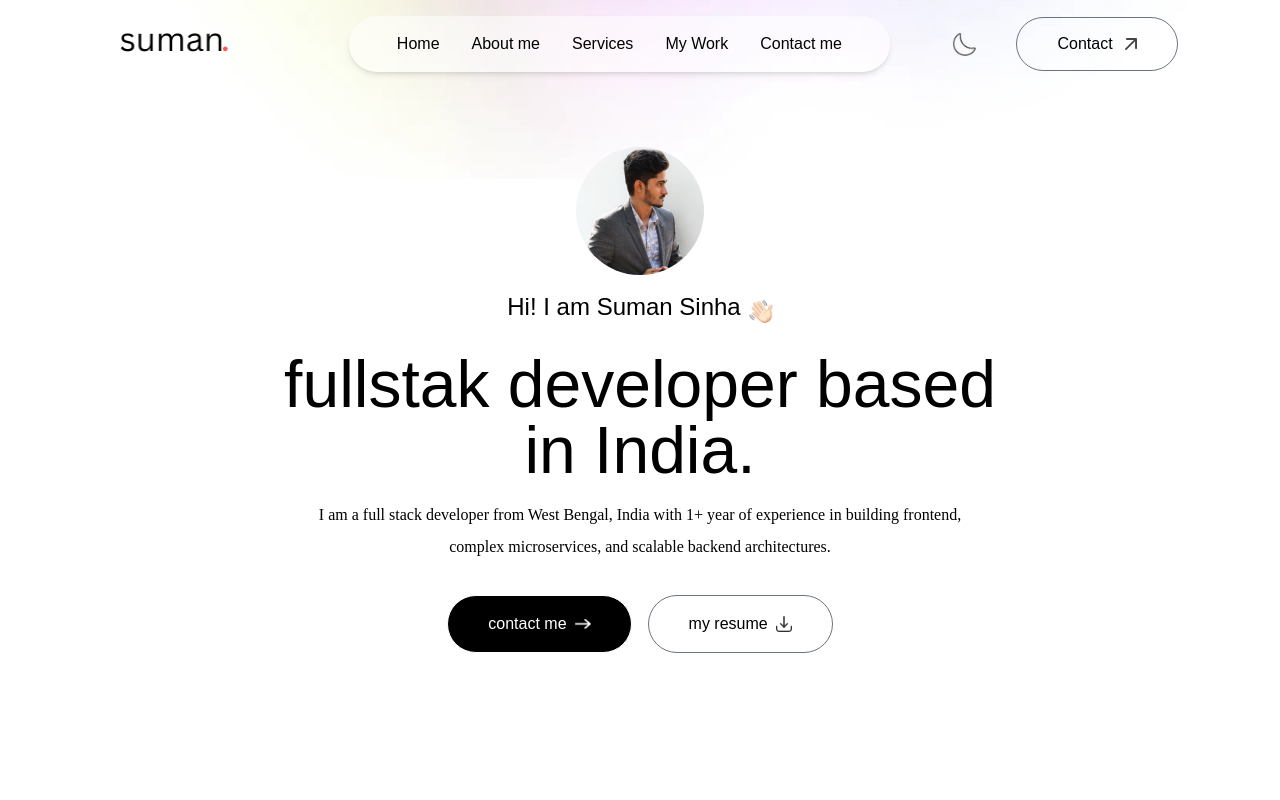
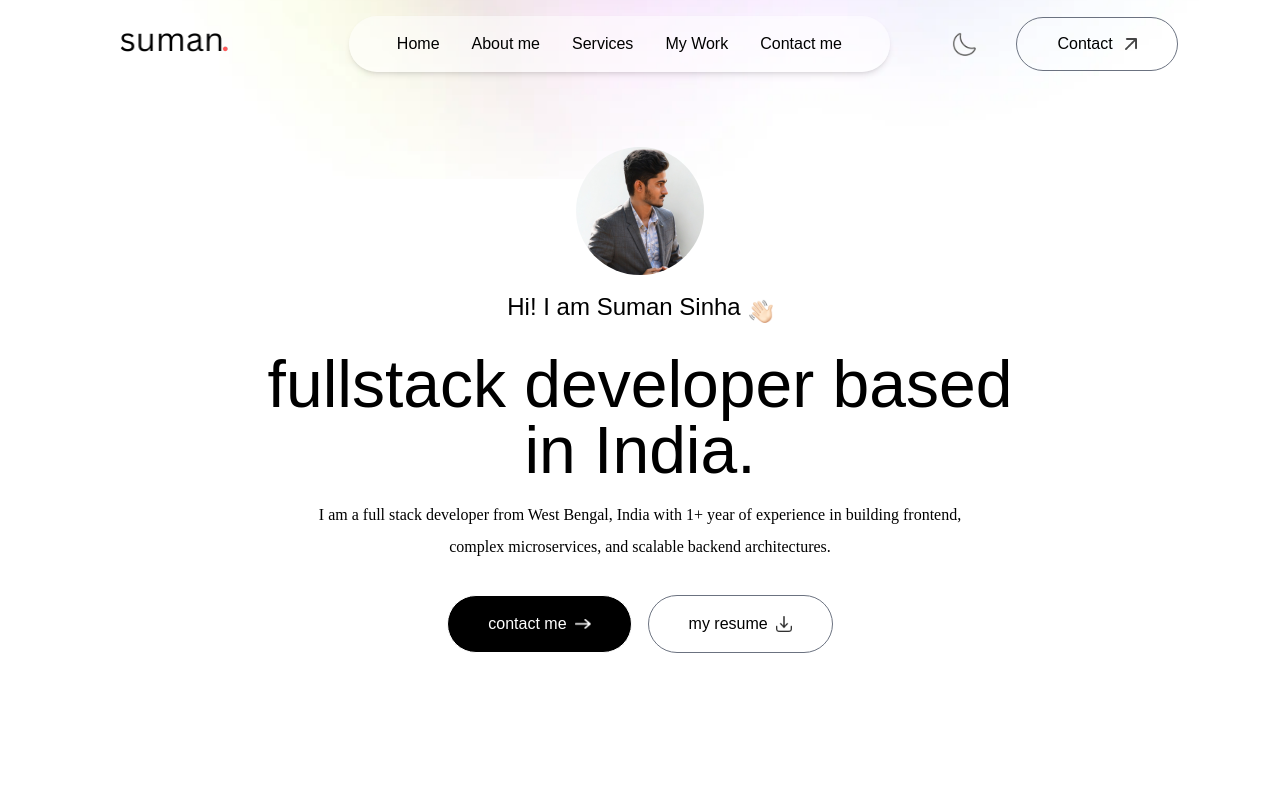
Before and after one commit to sumansinha1729/MyPortfolio, a Next.js app: page / in a window 1280 px wide. Shown: the top 800 px of the page. Built offline with nearby package versions, Linux system fonts and the light colour scheme; a web font is replaced by a local one.

Commit message:
minor bug fixes

```diff
--- a/app/components/Header.jsx
+++ b/app/components/Header.jsx
@@ -22,7 +22,7 @@
       initial={{y:-30,opacity:0}}
       whileInView={{y:0,opacity:1}}
       transition={{duration:0.8,delay:0.5}}
-      className='text-3xl sm:text-6xl lg:text-[66px]'>fullstak developer based in India.</motion.h1>
+      className='text-3xl sm:text-6xl lg:text-[66px]'>fullstack developer based in India.</motion.h1>
       <motion.p
       initial={{opacity:0}}
       whileInView={{opacity:1}}
--- a/app/components/Services.jsx
+++ b/app/components/Services.jsx
@@ -39,7 +39,7 @@
                 <Image src={icon} alt={title} className='w-10'/>
                 <h3 className='text-lg my-4 text-gray-700 dark:text-white'>{title}</h3>
                 <p className='text-sm text-gray-600 leading-5 dark:text-white/80'>{description}</p>
-                <a href={link} className='flex items-center gap-2 text-sm mt-5'>Read more <Image alt='' src={assets.right_arrow} className='w-4'/></a>
+                <a className='flex items-center gap-2 text-sm mt-5'>Read more <Image alt='' src={assets.right_arrow} className='w-4'/></a>
             </motion.div>
         ))
        }
--- a/app/components/Work.jsx
+++ b/app/components/Work.jsx
@@ -53,11 +53,11 @@
         }
       </motion.div>
 
-      <motion.a
+      <motion.div
       initial={{opacity:0}}
       whileInView={{opacity:1}}
       transition={{delay:1.1,duration:0.5}}
-      className='w-max flex items-center justify-center gap-2 text-gray-700 border-[0.5px] border-gray-700 rounded-full py-3 px-10 mx-auto my-20 hover:bg-lightHover duration-500 dark:text-white dark:border-white dark:hover:bg-darkHover' href="#work">Show more <Image className='w-4' src={isDarkMode?assets.right_arrow_bold_dark:assets.right_arrow_bold} alt='right arrow'/></motion.a>
+      className='w-max flex items-center justify-center gap-2 cursor-pointer text-gray-700 border-[0.5px] border-gray-700 rounded-full py-3 px-10 mx-auto my-20 hover:bg-lightHover duration-500 dark:text-white dark:border-white dark:hover:bg-darkHover' >Show more <Image className='w-4' src={isDarkMode?assets.right_arrow_bold_dark:assets.right_arrow_bold} alt='right arrow'/></motion.div>
     </motion.div>
   )
 }
```
